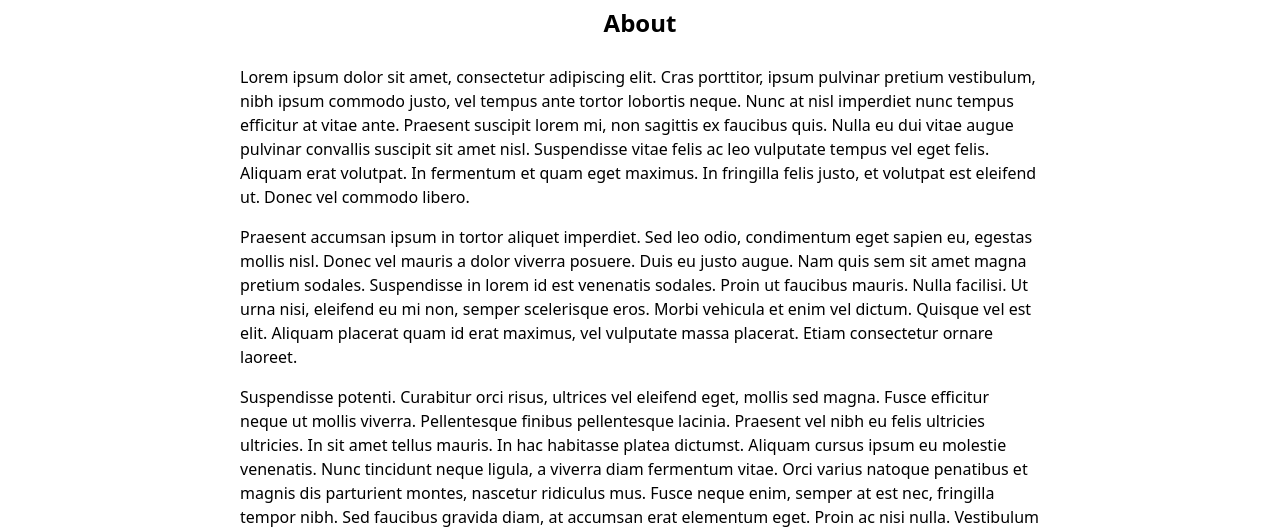
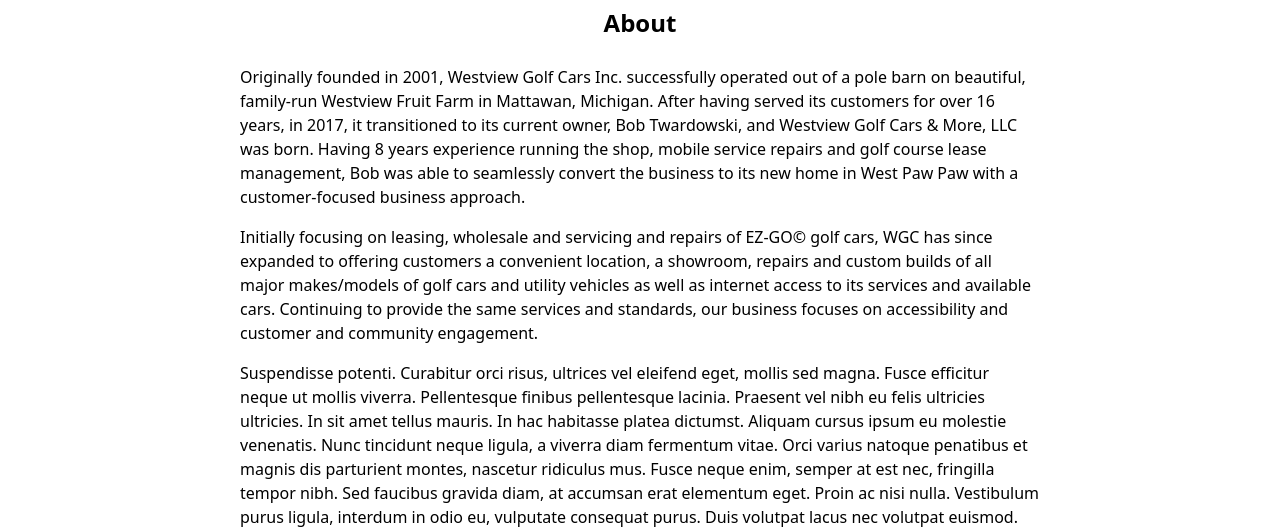
Before and after one commit to kmarusek/Westview-Golf-Cars, a Gatsby site: page /about in a window 1280 px wide. Shown: the part 271-800 px from the top of the page. Built offline with nearby package versions, Linux system fonts and the light colour scheme; Gatsby itself is replaced by a stand-in of ours.

Commit message:
Update about.js

```diff
--- a/src/pages/about.js
+++ b/src/pages/about.js
@@ -37,25 +37,15 @@
       <h1 className="text-center text-2xl mt-2 font-semibold">About</h1>
       <div className="container my-6 max-w-4xl px-8 md:px-12 pb-4 lg:pb-8">
         <p className="mb-4">
-          Lorem ipsum dolor sit amet, consectetur adipiscing elit. Cras
-          porttitor, ipsum pulvinar pretium vestibulum, nibh ipsum commodo
-          justo, vel tempus ante tortor lobortis neque. Nunc at nisl imperdiet
-          nunc tempus efficitur at vitae ante. Praesent suscipit lorem mi, non
-          sagittis ex faucibus quis. Nulla eu dui vitae augue pulvinar convallis
-          suscipit sit amet nisl. Suspendisse vitae felis ac leo vulputate
-          tempus vel eget felis. Aliquam erat volutpat. In fermentum et quam
-          eget maximus. In fringilla felis justo, et volutpat est eleifend ut.
-          Donec vel commodo libero.
+         Originally founded in 2001, Westview Golf Cars Inc. successfully operated out of a pole barn on beautiful, family-run Westview Fruit Farm in Mattawan, Michigan.
+         After having served its customers for over 16 years, in 2017, it transitioned to its current owner, Bob Twardowski, and Westview Golf Cars & More, LLC was born.
+         Having 8 years experience running the shop, mobile service repairs and golf course lease management, Bob was able to seamlessly convert the business to its new
+         home in West Paw Paw with a customer-focused business approach.
         </p>
         <p className="mb-4">
-          Praesent accumsan ipsum in tortor aliquet imperdiet. Sed leo odio,
-          condimentum eget sapien eu, egestas mollis nisl. Donec vel mauris a
-          dolor viverra posuere. Duis eu justo augue. Nam quis sem sit amet
-          magna pretium sodales. Suspendisse in lorem id est venenatis sodales.
-          Proin ut faucibus mauris. Nulla facilisi. Ut urna nisi, eleifend eu mi
-          non, semper scelerisque eros. Morbi vehicula et enim vel dictum.
-          Quisque vel est elit. Aliquam placerat quam id erat maximus, vel
-          vulputate massa placerat. Etiam consectetur ornare laoreet.
+       Initially focusing on leasing, wholesale and servicing and repairs of EZ-GO© golf cars, WGC has since expanded to offering customers a convenient location, a showroom,
+       repairs and custom builds of all major makes/models of golf cars and utility vehicles as well as internet access to its services and available cars. Continuing to provide
+       the same services and standards, our business focuses on accessibility and customer and community engagement.
         </p>
         <p className="mb-4">
           Suspendisse potenti. Curabitur orci risus, ultrices vel eleifend eget,
```
